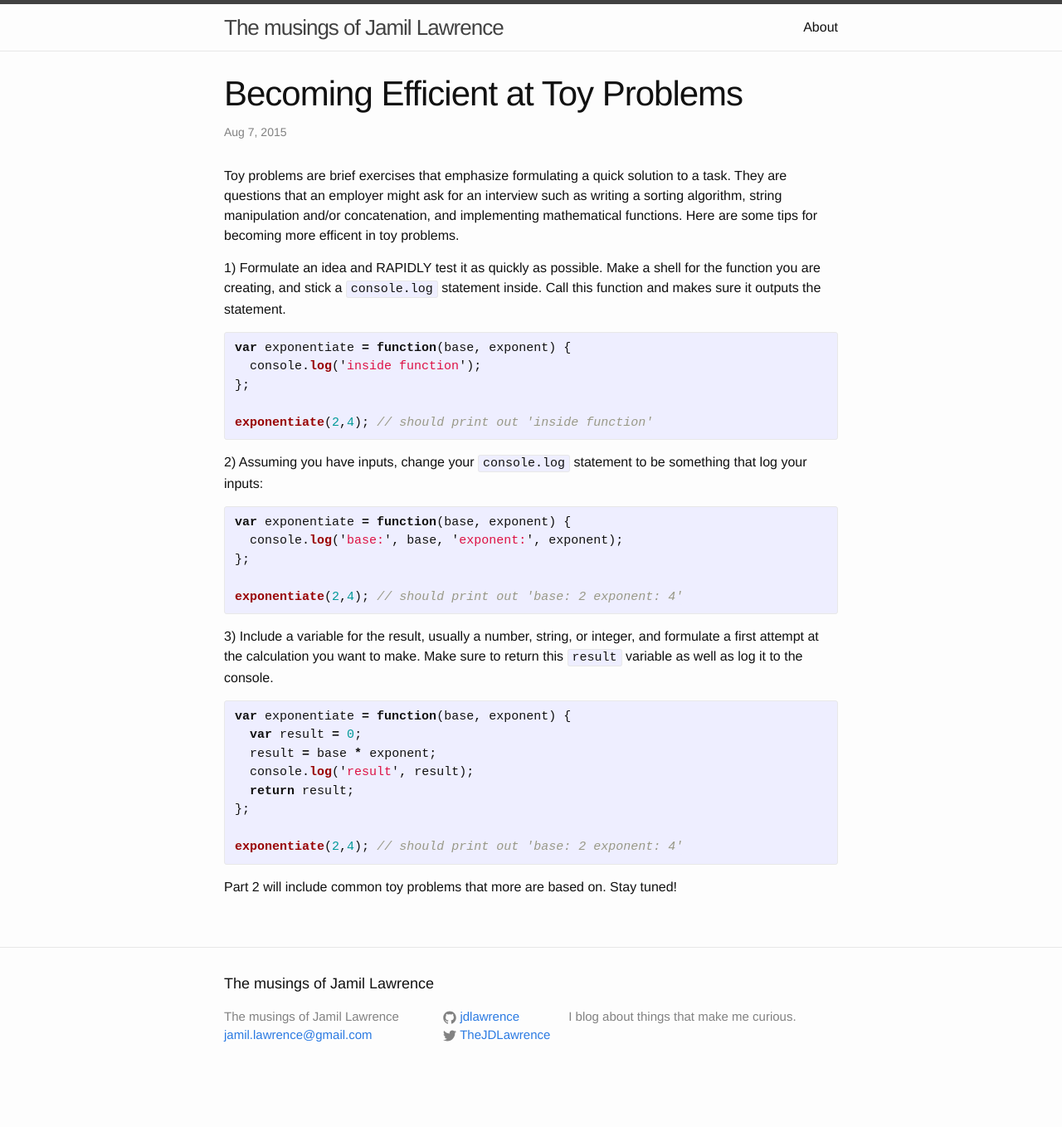
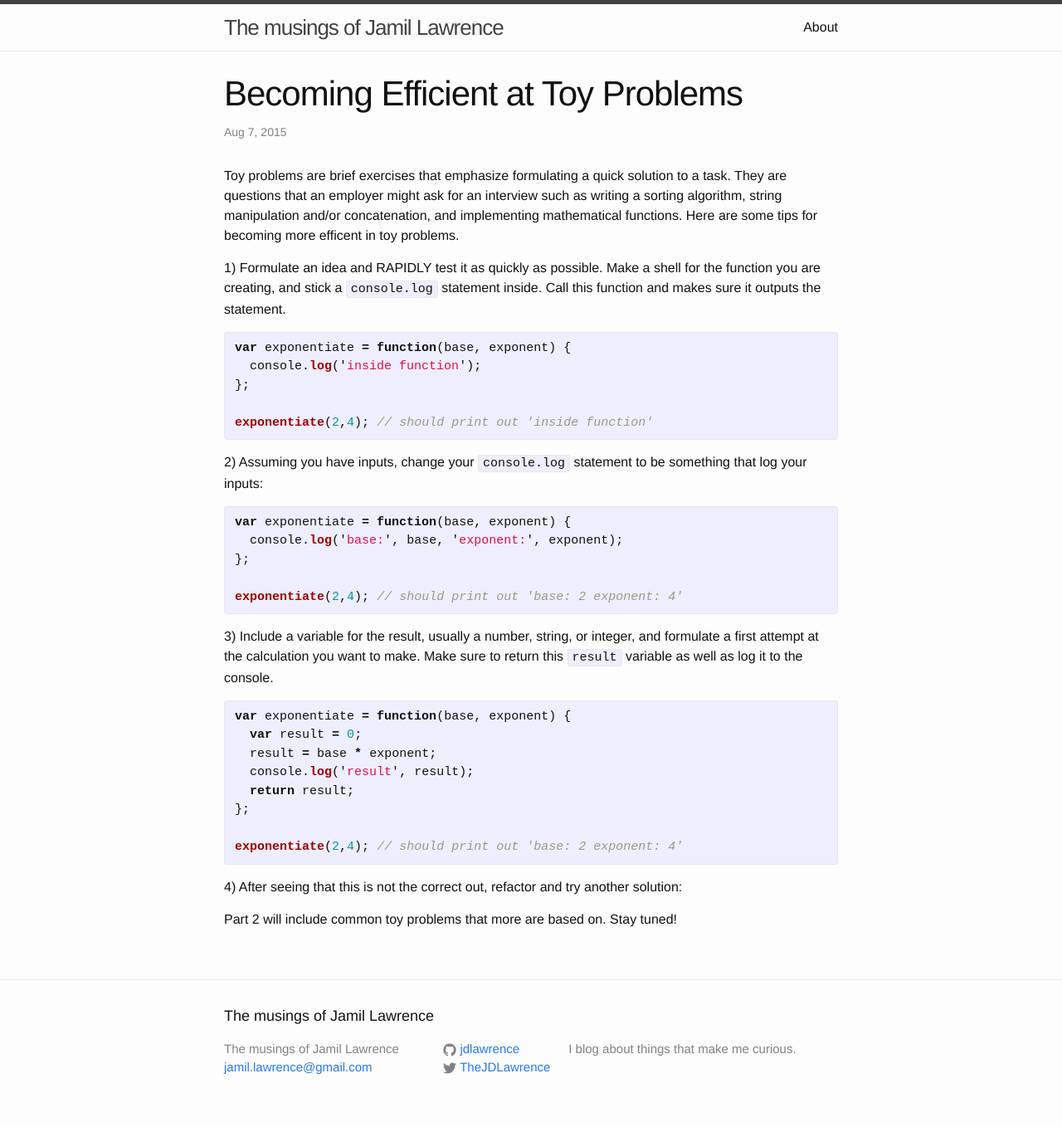
Before and after one commit to jdlawrence/jdlawrence.github.io, a Jekyll site: the page built from _posts/2015-08-07-becoming-efficient-at-toy-problems.markdown, in a window 1280 px wide. Shown: the whole page at 83% size. Built offline with Jekyll 4.4.1, drawn with Linux system fonts in a browser that asks for light colours; before the commit the page ends 1319 px from its top, so only the background shows below that.

Commit message:
Continuing with toy problem solving techniques

```diff
--- a/_posts/2015-08-07-becoming-efficient-at-toy-problems.markdown
+++ b/_posts/2015-08-07-becoming-efficient-at-toy-problems.markdown
@@ -45,6 +45,8 @@ var exponentiate = function(base, exponent) {
 exponentiate(2,4); // should print out 'base: 2 exponent: 4'
 {% endhighlight %}
 
+4) After seeing that this is not the correct out, refactor and try another solution:
+
 Part 2 will include common toy problems that more are based on. Stay tuned!
 
 
```
